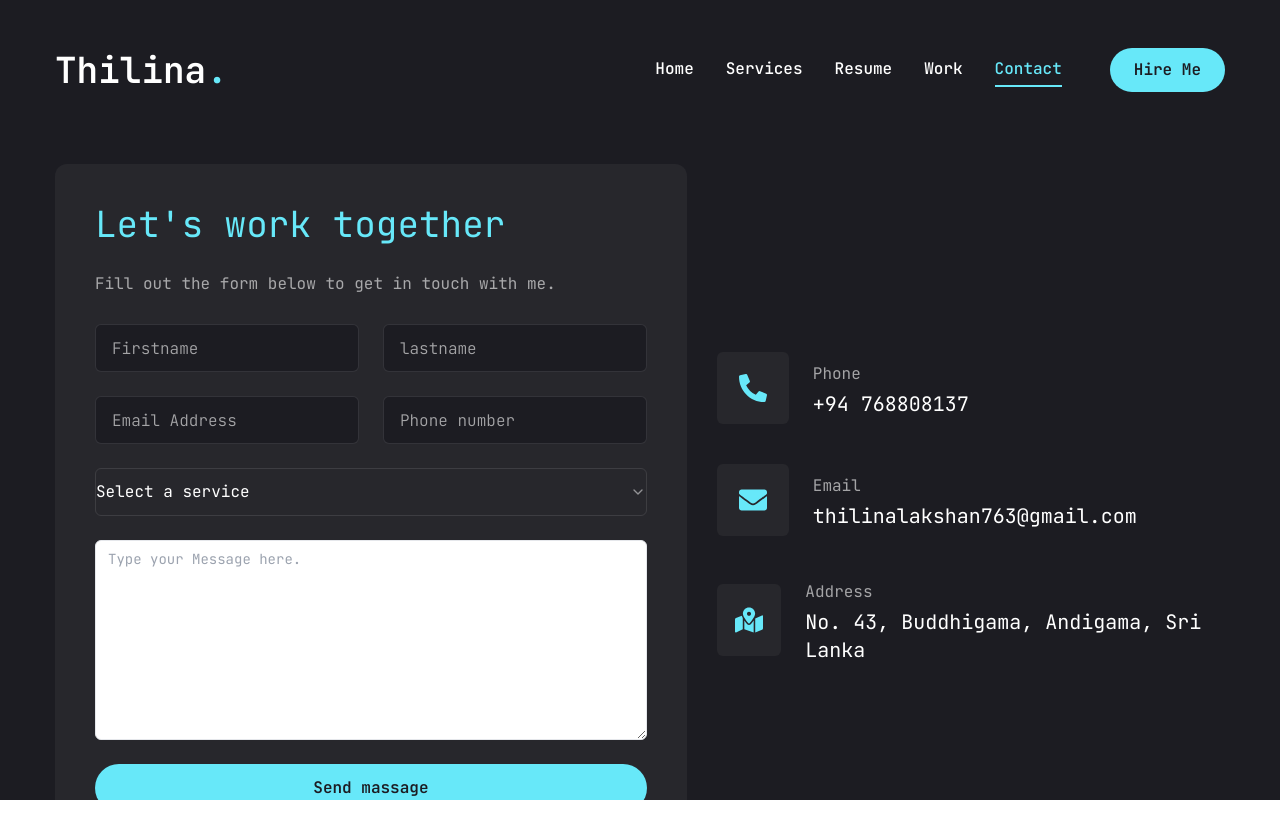
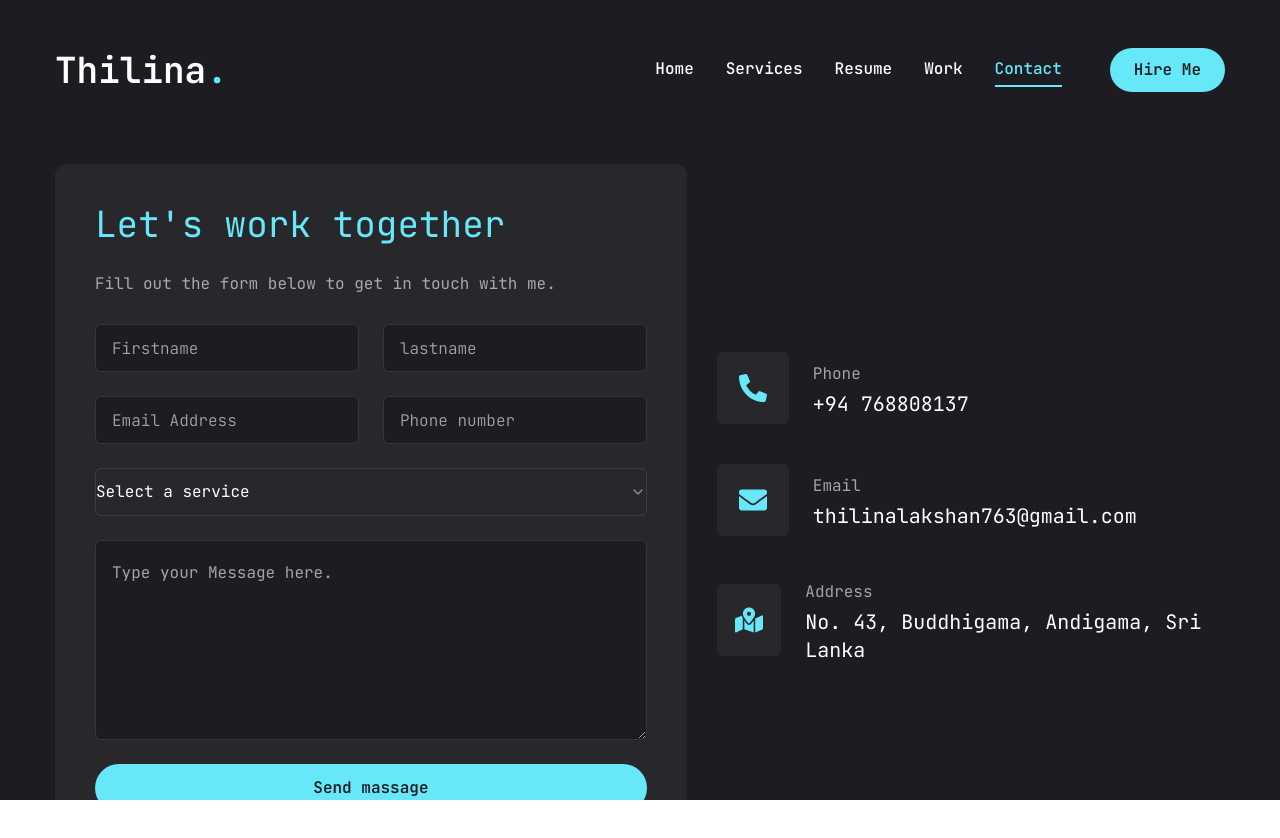
Before and after one commit to thilina330/my-portfolio, a Next.js app in the folder my-portfolio-website/: page /contact in a window 1280 px wide. Shown: the top 838 px of the page. Built offline with nearby package versions, Linux system fonts and the light colour scheme.

Commit message:
create component textarea

```diff
--- a/my-portfolio-website/components/ui/textarea.jsx
+++ b/my-portfolio-website/components/ui/textarea.jsx
@@ -6,7 +6,7 @@
   return (
     (<textarea
       className={cn(
-        "flex min-h-[80px] w-full rounded-md border border-input bg-background px-3 py-2 text-base ring-offset-background placeholder:text-muted-foreground focus-visible:outline-none focus-visible:ring-2 focus-visible:ring-ring focus-visible:ring-offset-2 disabled:cursor-not-allowed disabled:opacity-50 md:text-sm",
+        "flex min-h-[80px] rounded-md border border-white/10 bg-primary px-4 py-5 text-base placeholder:text-white/60  focus-visible:outline-none focus-visible:ring-1 focus-wisible:ring-1 focus-visible:ring-cyan-300 focus-visible:ring-offset-0 disabled:cursor-not-allowed disabled:opacity-50",
         className
       )}
       ref={ref}
```
